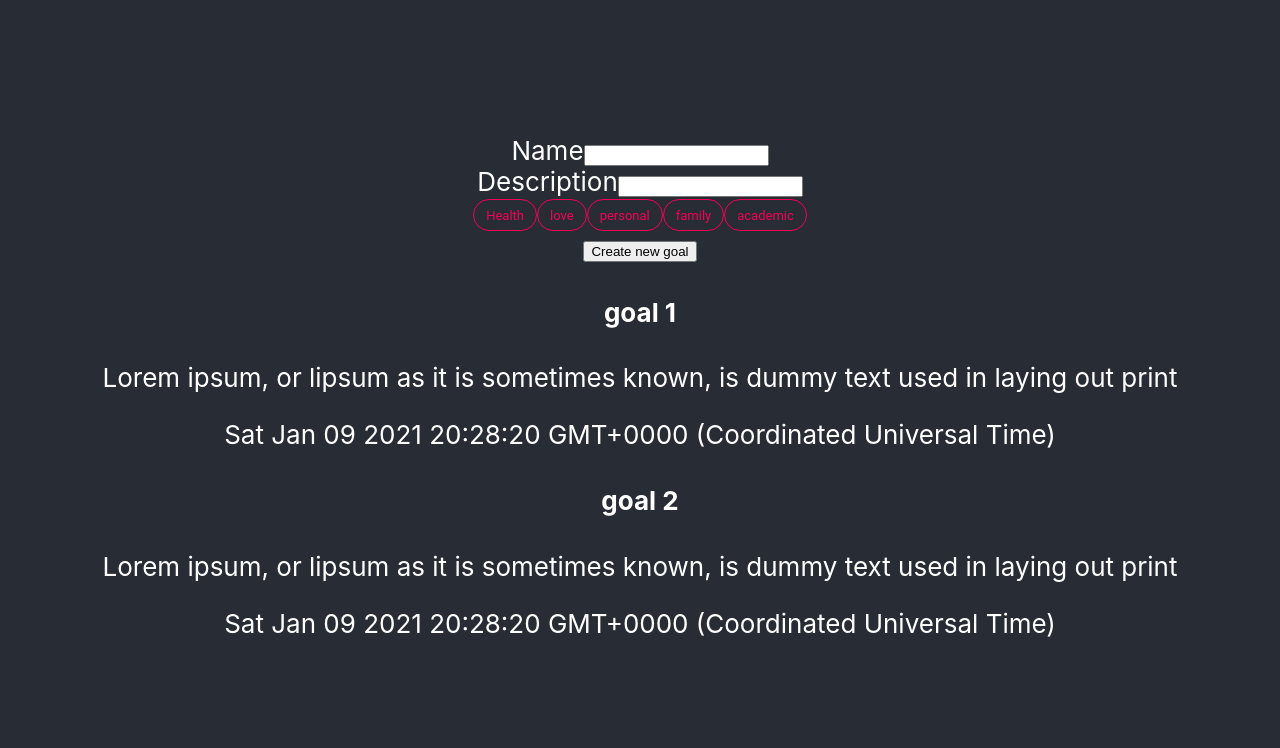
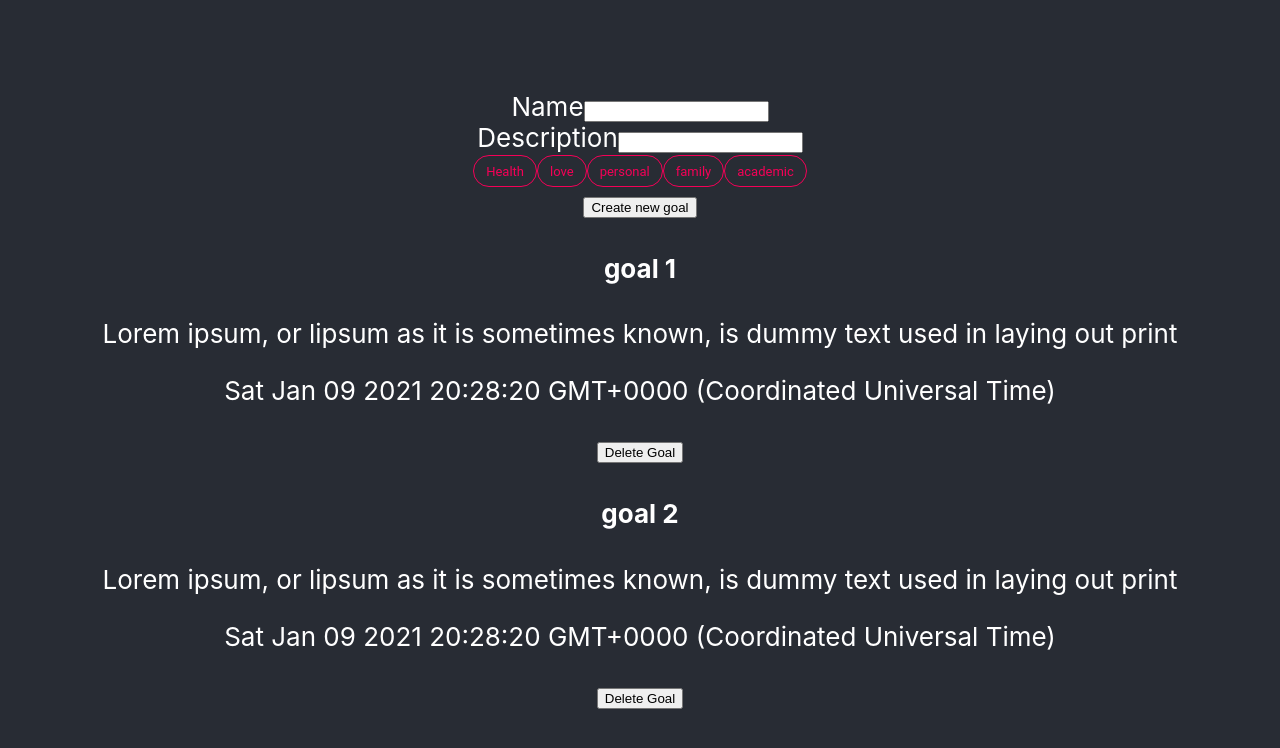
Before and after one commit to BhavyaCodes/get-it-done, a React (Create React App) app: page / in a window 1280 px wide. Shown: the top 748 px of the page. Built offline with nearby package versions, Linux system fonts and the light colour scheme.

Commit message:
Delete goal feature (#3)
* add delete goal button

* added mui Dialog and delete goal feature

* rename some variables

* fix bug on delete bug opening multiple modals

```diff
--- a/src/App.js
+++ b/src/App.js
@@ -1,7 +1,7 @@
 import { v4 as uuidv4 } from "uuid";
 import useLocalStorageState from "./hooks/useLocalStorageState";
 
-import DisplayGoals from "./components/DisplayGoals";
+import GoalList from "./components/GoalList";
 import NewGoalForm from "./components/NewGoalForm";
 
 import "./App.css";
@@ -34,7 +34,7 @@ function App() {
     <div className="App">
       <header className="App-header">
         <NewGoalForm setGoals={setGoals} globalHashTags={globalHashTags} />
-        <DisplayGoals goals={goals} setGoals={setGoals} />
+        <GoalList goals={goals} setGoals={setGoals} />
       </header>
     </div>
   );
--- a/src/components/DisplayGoals.jsx
+++ /dev/null
@@ -1,28 +0,0 @@
-import React from "react";
-import Chip from "@material-ui/core/Chip";
-
-function DisplayGoals({ goals }) {
-  const renderHashTags = (hashTags) => {
-    console.log(hashTags);
-    return hashTags.map((hashTag) => (
-      <Chip key={hashTag} label={hashTag} clickable color="secondary" />
-    ));
-  };
-
-  const renderGoals = () => {
-    return goals.map((goal) => (
-      <div key={goal._id}>
-        <h4>{goal.name}</h4>
-        <p>{goal.description}</p>
-        <p>{new Date(goal.timeAdded).toString()}</p>
-        {goal?.hashTags &&
-          goal?.hashTags?.length !== 0 &&
-          renderHashTags(goal.hashTags)}
-      </div>
-    ));
-  };
-
-  return <div>{renderGoals()}</div>;
-}
-
-export default DisplayGoals;
--- /dev/null
+++ b/src/components/Goal.jsx
@@ -0,0 +1,80 @@
+import React from "react";
+
+import Button from "@material-ui/core/Button";
+import Dialog from "@material-ui/core/Dialog";
+import DialogActions from "@material-ui/core/DialogActions";
+import DialogContent from "@material-ui/core/DialogContent";
+import DialogContentText from "@material-ui/core/DialogContentText";
+import DialogTitle from "@material-ui/core/DialogTitle";
+import useMediaQuery from "@material-ui/core/useMediaQuery";
+import { useTheme } from "@material-ui/core/styles";
+import Chip from "@material-ui/core/Chip";
+
+function Goal({ goal, setGoals }) {
+  const [modalOpen, setModalOpen] = React.useState(false);
+  const theme = useTheme();
+  const fullScreen = useMediaQuery(theme.breakpoints.down("sm"));
+
+  const handleClickOpen = () => {
+    setModalOpen(true);
+  };
+
+  const handleClose = () => {
+    setModalOpen(false);
+  };
+
+  const renderHashTags = (hashTags) => {
+    return hashTags.map((hashTag) => (
+      <Chip key={hashTag} label={hashTag} clickable color="secondary" />
+    ));
+  };
+
+  const handleDeleteGoal = (goalId) => {
+    setGoals((prevGoals) => {
+      return prevGoals.filter((prevGoal) => prevGoal._id !== goalId);
+    });
+    handleClose();
+  };
+  return (
+    <div>
+      <h4>{goal.name}</h4>
+      <p>{goal.description}</p>
+      <p>{new Date(goal.timeAdded).toString()}</p>
+      {goal?.hashTags &&
+        goal?.hashTags?.length !== 0 &&
+        renderHashTags(goal.hashTags)}
+      <button type="button" onClick={handleClickOpen}>
+        Delete Goal
+      </button>
+      <Dialog
+        fullScreen={fullScreen}
+        open={modalOpen}
+        onClose={handleClose}
+        aria-labelledby="responsive-dialog-title"
+      >
+        <DialogTitle id="responsive-dialog-title">
+          {`Delete ${goal.name}?`}
+        </DialogTitle>
+        <DialogContent>
+          <DialogContentText>{goal.description}</DialogContentText>
+        </DialogContent>
+        <DialogActions>
+          <Button autoFocus onClick={handleClose} color="default">
+            No
+          </Button>
+          <Button
+            onClick={() => {
+              handleDeleteGoal(goal._id);
+            }}
+            color="secondary"
+            autoFocus
+          >
+            Yes
+          </Button>
+        </DialogActions>
+      </Dialog>
+    </div>
+  );
+}
+
+export default Goal;
--- /dev/null
+++ b/src/components/GoalList.jsx
@@ -0,0 +1,12 @@
+import React from "react";
+import Goal from "./Goal";
+
+function DisplayGoals({ goals, setGoals }) {
+  const renderGoals = () => {
+    return goals.map((goal) => <Goal goal={goal} setGoals={setGoals} />);
+  };
+
+  return <div>{renderGoals()}</div>;
+}
+
+export default DisplayGoals;
```
